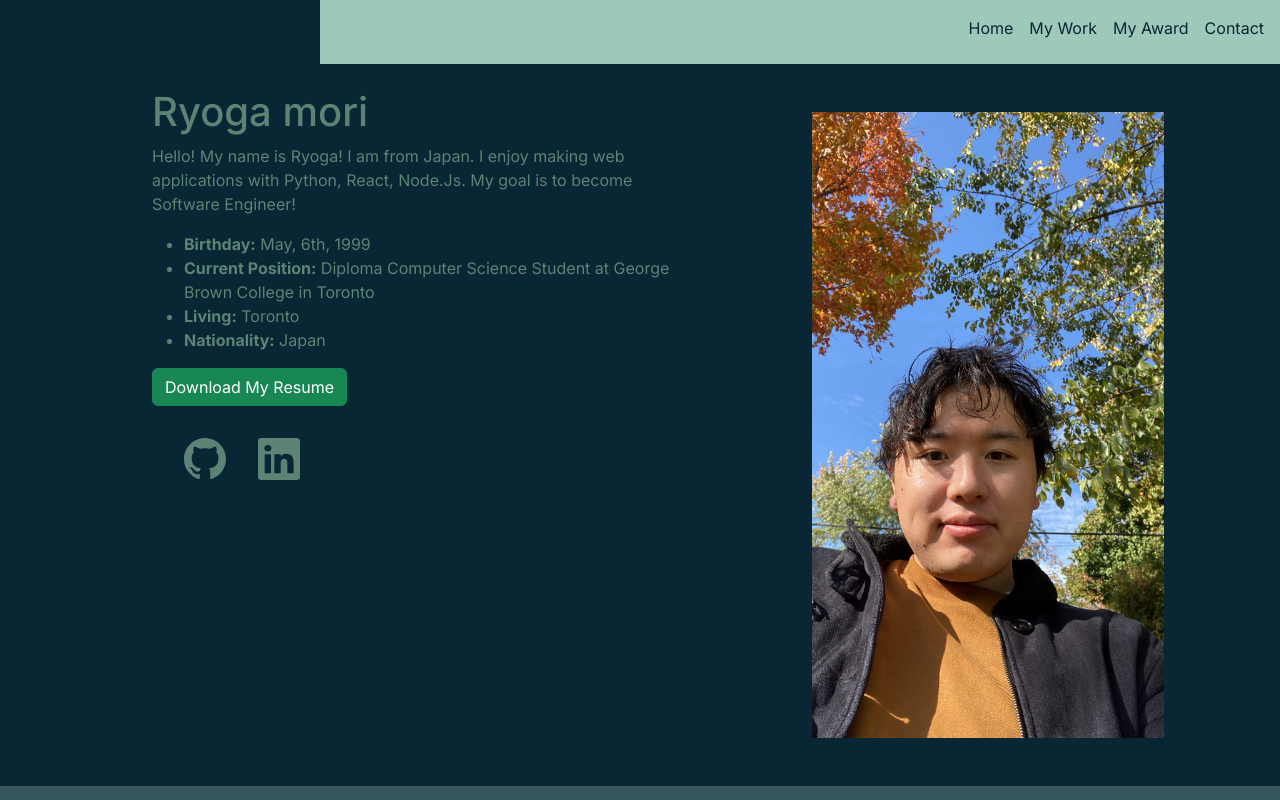
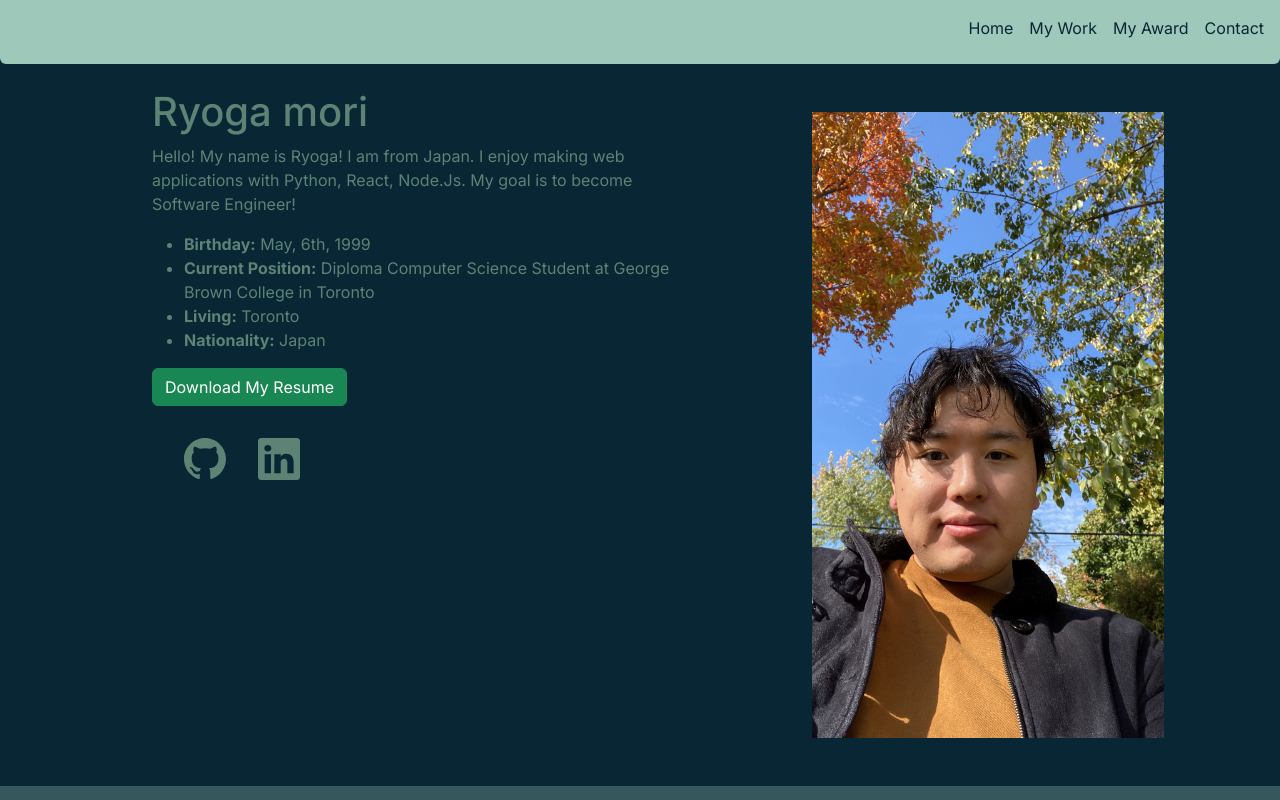
Before and after one commit to MaronMori/node.js_portfolio, a Next.js app: page / in a window 1280 px wide. Shown: the top 800 px of the page. Built offline with nearby package versions, Linux system fonts and the light colour scheme.

Commit message:
ナビゲーションをレスポンシブに修正 githubボタンを別タグで開くように修正

```diff
--- a/src/components/Navbar.js
+++ b/src/components/Navbar.js
@@ -4,7 +4,7 @@ import 'bootstrap/dist/css/bootstrap.css'
 
 const NavigationBar = () => {
     return (
-        <nav className="sticky-top navbar navbar-expand-lg  w-75 ms-auto" style={{backgroundColor: "#9EC8B9"}}>
+        <nav className="sticky-top navbar navbar-expand-lg   ms-auto rounded-bottom" style={{backgroundColor: "#9EC8B9"}}>
             <ul className="list-unstyled d-flex ms-auto pt-2">
                 <li className="me-3"><a href={"#home"} className="text-decoration-none" style={{color:"rgb(9, 38, 53)"}}>Home</a></li>
                 <li className="me-3"><a href={"#work"} className="text-decoration-none" style={{color:"rgb(9, 38, 53)"}}>My Work</a></li>
--- a/src/components/about.js
+++ b/src/components/about.js
@@ -32,7 +32,7 @@ export default function Bio_section () {
 
                 </div>
                 <div className="col-md-6 d-flex" >
-                    <img className="img-fluid ps-5 ms-5 my-5" style={{ maxWidth: '400px'}} src="/mypic/E19530FE-44EA-49D8-B974-EB5F5A2D2DC1.JPG" alt="Ryoga Mori"/>
+                    <img className="img-fluid ps-5 ms-5 my-5 " style={{ maxWidth: '400px'}} src="/mypic/E19530FE-44EA-49D8-B974-EB5F5A2D2DC1.JPG" alt="Ryoga Mori"/>
                 </div>
             </div>
         </div>
--- a/src/components/work_cord.js
+++ b/src/components/work_cord.js
@@ -10,7 +10,7 @@ export const Work_card = () => {
                         <h5 className="card-title">Pizza Ordering Website</h5>
                         <p className="card-text">This application is a pizza ordering site, created in Python using the Django framework in the Linkedin Learning course.</p>
                         <div className="text-center">
-                            <a href="https://github.com/MaronMori/nandiasgarden-project/tree/main" className="btn btn-primary btn-outline-success" style={{backgroundColor: "#092635"}}>Github</a>
+                            <a href="https://github.com/MaronMori/nandiasgarden-project/tree/main" className="btn btn-primary btn-outline-success" style={{backgroundColor: "#092635"}} target="_blank">Github</a>
                         </div>
                     </div>
                 </div>
@@ -23,7 +23,7 @@ export const Work_card = () => {
                         <p className="card-text">This application is a simple To Do List web
                             application by Python with Django.</p>
                         <div className="text-center">
-                            <a href="https://github.com/MaronMori/todolist/tree/main"  className="btn btn-primary btn-outline-success" style={{backgroundColor: "#092635"}}>Github</a>
+                            <a href="https://github.com/MaronMori/todolist/tree/main"  className="btn btn-primary btn-outline-success" style={{backgroundColor: "#092635"}} target="_blank">Github</a>
                         </div>
                     </div>
                 </div>
@@ -35,7 +35,7 @@ export const Work_card = () => {
                         <h5 className="card-title">Web Scraping Application on Japanese Website</h5>
                         <p className="card-text">This application corrects specific information from Japanese real state website such as rent, address, age of house. These information are written in css file.</p>
                         <div className="text-center">
-                            <a href="https://github.com/MaronMori/scrapingproperty"  className="btn btn-primary btn-outline-success" style={{backgroundColor: "#092635"}}>Github</a>
+                            <a href="https://github.com/MaronMori/scrapingproperty"  className="btn btn-primary btn-outline-success" style={{backgroundColor: "#092635"}} target="_blank">Github</a>
                         </div>
                     </div>
                 </div>
```
